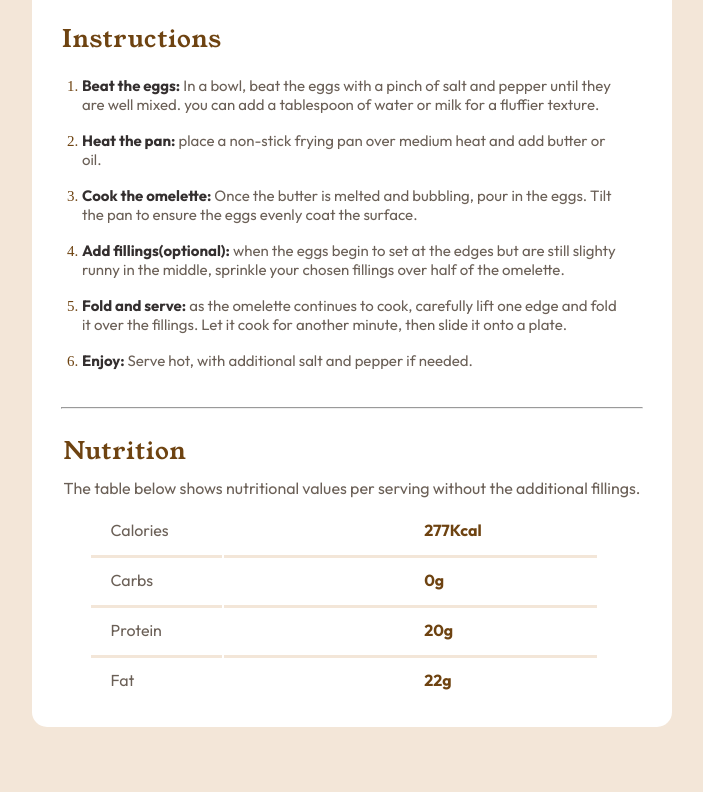
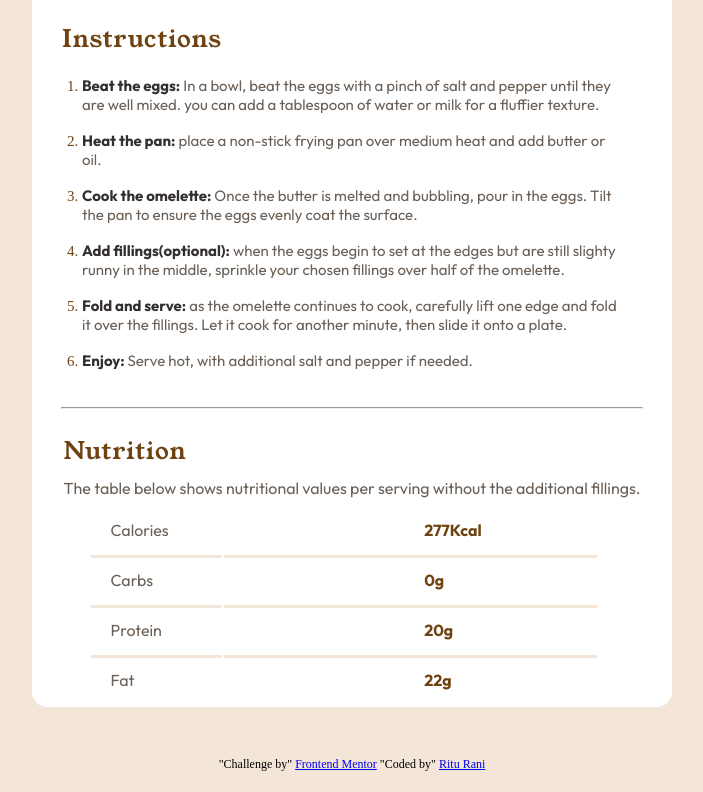
Before and after one commit to ritujha19/recipe-page, a plain HTML site: page index.html in a window 1280 px wide. Shown: the part 885-1677 px from the top of the page, without its empty margins (288-991 px from the left). Drawn offline with Linux system fonts and the light colour scheme.

Commit message:
updated files

```diff
--- a/index.html
+++ b/index.html
@@ -82,5 +82,8 @@
                 </table>
             </div>
         </div>
+        <div class="attribution">
+            <p>"Challenge by" <a href="http://www.frontendmentor.io?ref=challenge" target="_blank">Frontend Mentor</a> "Coded by" <a href="##">Ritu Rani</a></p>
+        </div>
 </body>
 </html>
--- a/style.CSS
+++ b/style.CSS
@@ -14,6 +14,7 @@ body{
     display: flex;
     align-items: center;
     justify-content: center;
+    flex-direction: column;
     background-color: hsl(30, 54%, 90%);
 
 }
@@ -26,14 +27,13 @@ body{
     align-items: center;
     justify-content: center;
     background-color: hsl(0, 0%, 100%);
-    padding: 20px;
+    padding: 20px 20px 0;
     margin: 50px 0;
     text-align: left;
 }
 hr{
     width: 580px;
     color: hsl(30, 54%, 90%);
-
     margin-bottom: 15px;
 }
 img{
@@ -135,3 +135,8 @@ td{
 .Fat{
     border: none;
 }
+.attribution{
+    font-size: 12px;
+    padding-bottom: 20px;
+   \
+}
```
